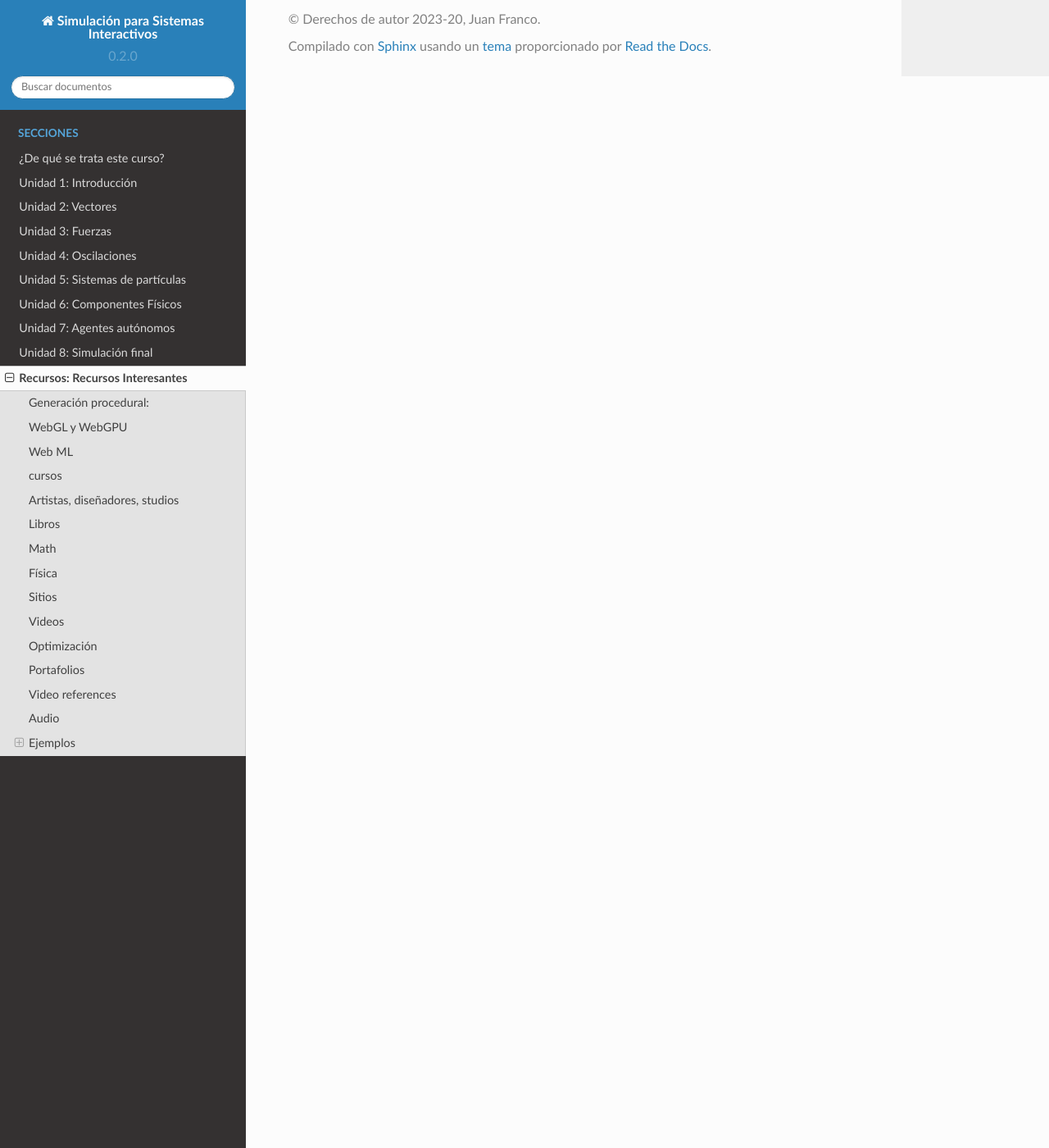
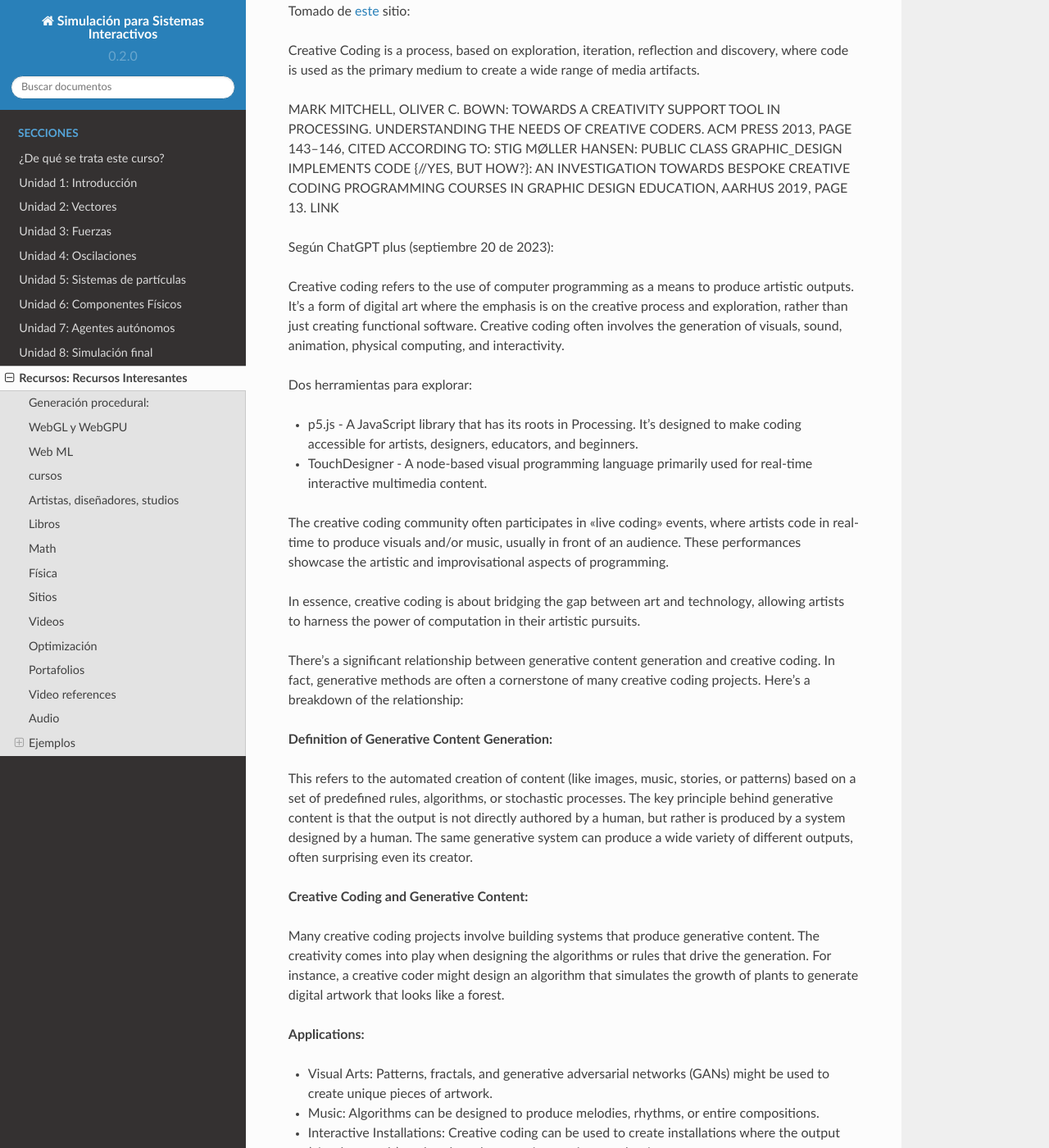
Before and after one commit to mgarcial/SimulacionInteractivos, a Sphinx documentation site: the page built from docs/_recursos/recursos.rst, in a window 1280 px wide and 1400 px high, scrolled down 7822 px. Shown: the whole window at 82% size. Built offline with Sphinx 7.4.7 and the Read the Docs theme 2.0.0, drawn with Linux system fonts in a browser that asks for light colours; some of the changed text lies outside the part shown.

Commit message:
Add info about creative coding

```diff
--- a/docs/_recursos/recursos.rst
+++ b/docs/_recursos/recursos.rst
@@ -346,3 +347,78 @@ Te dejo una parte del código para que veas que no están compleja la cosa.
             line.SetPosition(i, transform.position + new Vector3(x0, y0, z0));
         }
     }
+
+
+¿Qué es la programación creativa?
+**********************************
+
+Tomado de `este <https://timrodenbroeker.de/>`__ sitio:
+
+Creative Coding is a process, based on exploration, iteration, reflection and discovery, where
+code is used as the primary medium to create a wide range of media artifacts.
+
+MARK MITCHELL, OLIVER C. BOWN: TOWARDS A CREATIVITY SUPPORT TOOL IN PROCESSING. UNDERSTANDING
+THE NEEDS OF CREATIVE CODERS. ACM PRESS 2013, PAGE 143–146, CITED ACCORDING TO:
+STIG MØLLER HANSEN: PUBLIC CLASS GRAPHIC_DESIGN IMPLEMENTS CODE {//YES, BUT HOW?}:
+AN INVESTIGATION TOWARDS BESPOKE CREATIVE CODING PROGRAMMING COURSES IN GRAPHIC DESIGN EDUCATION,
+AARHUS 2019, PAGE 13. LINK
+
+Según ChatGPT plus (septiembre 20 de 2023):
+
+Creative coding refers to the use of computer programming as a means to produce artistic outputs.
+It's a form of digital art where the emphasis is on the creative process and exploration,
+rather than just creating functional software. Creative coding often involves the generation of
+visuals, sound, animation, physical computing, and interactivity.
+
+Dos herramientas para explorar:
+
+* p5.js - A JavaScript library that has its roots in Processing. It's designed to make coding
+  accessible for artists, designers, educators, and beginners.
+* TouchDesigner - A node-based visual programming language primarily used for real-time interactive
+  multimedia content.
+
+The creative coding community often participates in "live coding" events, where artists code
+in real-time to produce visuals and/or music, usually in front of an audience. These performances
+showcase the artistic and improvisational aspects of programming.
+
+In essence, creative coding is about bridging the gap between art and technology, allowing
+artists to harness the power of computation in their artistic pursuits.
+
+There's a significant relationship between generative content generation and creative coding.
+In fact, generative methods are often a cornerstone of many creative coding projects.
+Here's a breakdown of the relationship:
+
+**Definition of Generative Content Generation:**
+
+This refers to the automated creation of content (like images, music, stories, or patterns)
+based on a set of predefined rules, algorithms, or stochastic processes. The key principle
+behind generative content is that the output is not directly authored by a human, but rather is
+produced by a system designed by a human. The same generative system can produce a wide variety
+of different outputs, often surprising even its creator.
+
+**Creative Coding and Generative Content:**
+
+Many creative coding projects involve building systems that produce generative content. The
+creativity comes into play when designing the algorithms or rules that drive the generation.
+For instance, a creative coder might design an algorithm that simulates the growth of plants
+to generate digital artwork that looks like a forest.
+
+**Applications:**
+
+* Visual Arts: Patterns, fractals, and generative adversarial networks (GANs) might be used to
+  create unique pieces of artwork.
+* Music: Algorithms can be designed to produce melodies, rhythms, or entire compositions.
+* Interactive Installations: Creative coding can be used to create installations where the output
+  (visuals, sounds) evolves based on user interaction or other inputs.
+* Animation and Motion Graphics: Generative methods can produce fluid, organic, or abstract animations.
+* Design: Patterns for textiles, wallpapers, or graphical elements can be algorithmically generated.
+* Live Coding: In live coding performances, artists often employ generative methods. The code they
+  write in real-time sets up systems and processes that generate music or visuals, adding an element
+  of unpredictability and spontaneity to the performance.
+* Exploration and Serendipity: One of the joys of generative content in creative coding is the
+  sense of exploration. Since the output is determined by algorithms and sometimes random processes,
+  even the creator may be surprised by the results. This serendipity can lead to delightful and
+  unexpected artistic outcomes.
+
+In summary, generative content generation is a major facet of creative coding. By designing systems
+and algorithms, creative coders can produce a vast array of unique and unpredictable artistic outputs.
```
Also changed, not shown: other parts of docs/_recursos/recursos.rst (+1 -0 lines).
